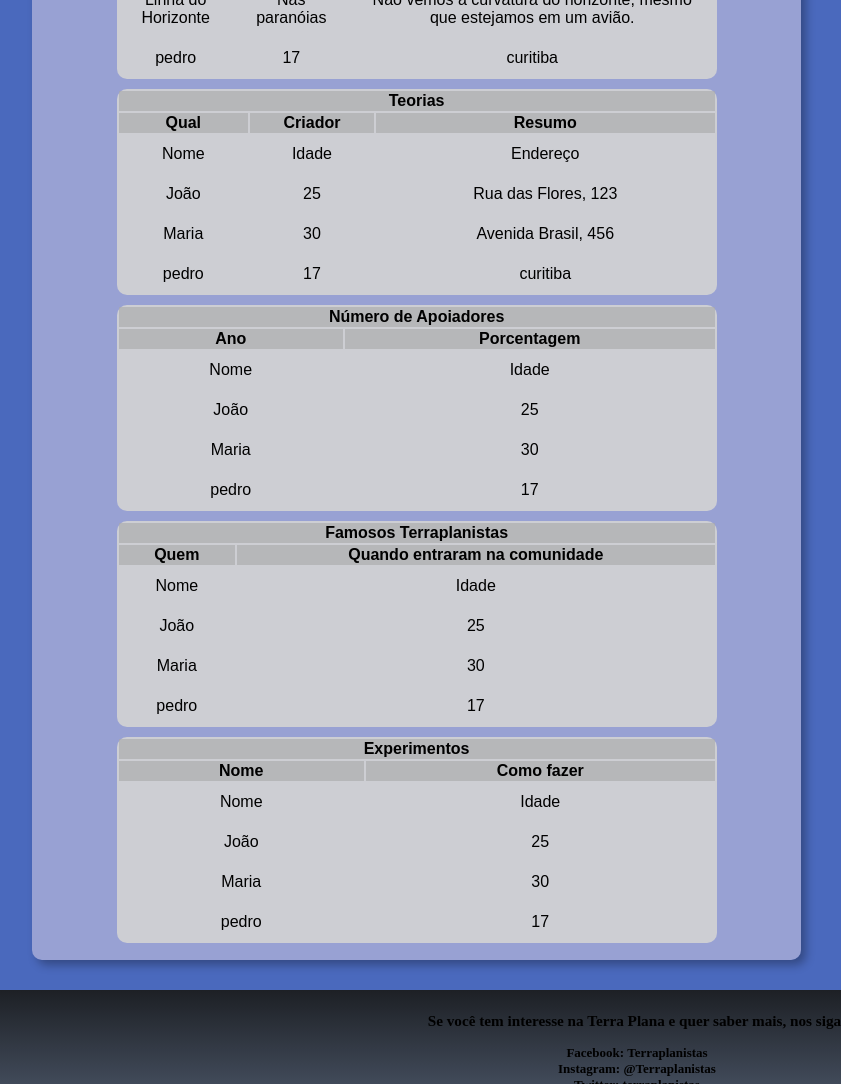
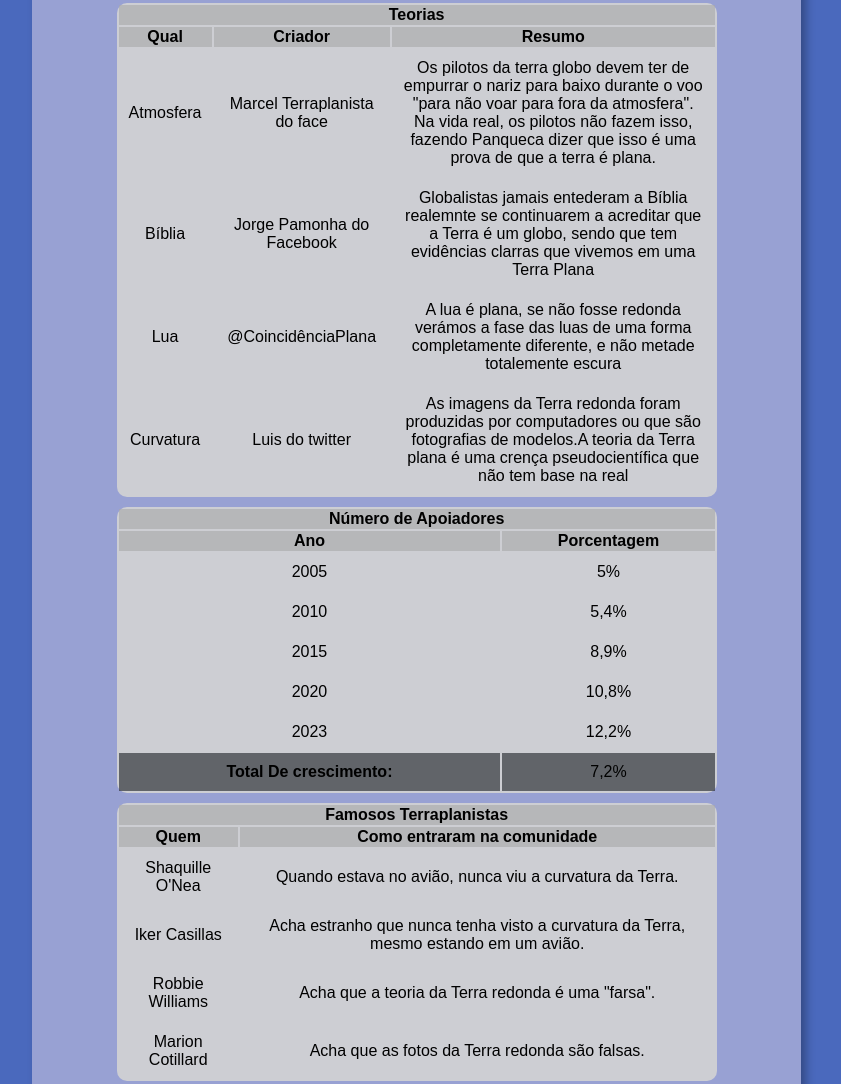
Before and after one commit to Delboniisa/Isabela_Escolaro_Delboni, a plain HTML site: page estatistica.html in a window 1280 px wide. Shown: the part 585-1669 px from the top of the page, without its empty margins (3-844 px from the left). Drawn offline with Linux system fonts and the light colour scheme.

Commit message:
informações

```diff
--- a/estatistica.html
+++ b/estatistica.html
@@ -65,7 +65,6 @@
             </tr>
           </thead>
           <tbody>
-<<<<<<< HEAD
           <tr>
               <td>Sentidos</td>
               <td>Na loucura</td>
@@ -75,7 +74,6 @@
               <td>Disco</td>
               <td>Da cabeça deles</td>
               <td>O logotipo da ONU, um disco redondo e achatado de dimensões indefinidas</td>
-=======
             <tr>
               <td>Nome</td>
               <td>Idade</td>
@@ -85,7 +83,6 @@
               <td>João</td>
               <td>25</td>
               <td>Rua das Flores, 123</td>
->>>>>>> c31e022d3cfaf18c3ce7196fa91fd7597b3f681f
             </tr>
             <tr>
               <td>Sol e Lua</td>
@@ -93,17 +90,9 @@
               <td>Quando o sol está sobre determinada parte do disco que forma a Terra, é dia ali. Quando não está, é noite</td>
             </tr>
             <tr>
-<<<<<<< HEAD
               <td>Linha do Horizonte</td>
               <td>Nas paranóias</td>
               <td>Não vemos a curvatura do horizonte, mesmo que estejamos em um avião. </td>
-          </tr>
-=======
-              <td>pedro</td>
-              <td>17</td>
-              <td>curitiba</td>
-            </tr>
->>>>>>> c31e022d3cfaf18c3ce7196fa91fd7597b3f681f
           </tbody>
         </table>
         <table class="tab2">
@@ -119,24 +108,24 @@
           </thead>
           <tbody>
             <tr>
-              <td>Nome</td>
-              <td>Idade</td>
-              <td>Endereço</td>
+              <td>Atmosfera</td>
+              <td>Marcel Terraplanista do face</td>
+              <td>Os pilotos da terra globo devem ter de empurrar o nariz para baixo durante o voo "para não voar para fora da atmosfera". Na vida real, os pilotos não fazem isso, fazendo Panqueca dizer que isso é uma prova de que a terra é plana.</td>
             </tr>
             <tr>
-              <td>João</td>
-              <td>25</td>
-              <td>Rua das Flores, 123</td>
+              <td>Bíblia</td>
+              <td>Jorge Pamonha do Facebook</td>
+              <td>Globalistas jamais entederam a Bíblia realemnte se continuarem a acreditar que a Terra é um globo, sendo que tem evidências clarras que vivemos em uma Terra Plana </td>
             </tr>
             <tr>
-              <td>Maria</td>
-              <td>30</td>
-              <td>Avenida Brasil, 456</td>
+              <td>Lua</td>
+              <td>@CoincidênciaPlana</td>
+              <td>A lua é plana, se não fosse redonda verámos a fase das luas de uma forma completamente diferente, e não metade totalemente escura</td>
             </tr>
             <tr>
-              <td>pedro</td>
-              <td>17</td>
-              <td>curitiba</td>
+              <td>Curvatura</td>
+              <td>Luis do twitter</td>
+              <td>As imagens da Terra redonda foram produzidas por computadores ou que são fotografias de modelos.A teoria da Terra plana é uma crença pseudocientífica que não tem base na real</td>
             </tr>
           </tbody>
         </table>
@@ -152,22 +141,32 @@
           </thead>
           <tbody>
             <tr>
-              <td>Nome</td>
-              <td>Idade</td>
+              <td>2005</td>
+              <td>5%</td>
             </tr>
             <tr>
-              <td>João</td>
-              <td>25</td>
+              <td>2010</td>
+              <td>5,4%</td>
             </tr>
             <tr>
-              <td>Maria</td>
-              <td>30</td>
+              <td>2015</td>
+              <td>8,9%</td>
             </tr>
             <tr>
-              <td>pedro</td>
-              <td>17</td>
+              <td>2020</td>
+              <td>10,8%</td>
+            </tr>
+            <tr>
+              <td>2023</td>
+              <td>12,2%</td>
             </tr>
           </tbody>
+          <tfoot class="tab-foot">
+            <tr>
+              <td><strong>Total De crescimento: </strong></td>
+              <td>7,2%</td>
+            </tr>
+          </tfoot>
         </table>
         <table class="tab4">
           <thead>
@@ -176,25 +175,25 @@
             </tr>
             <tr>
               <th>Quem</th>
-              <th>Quando entraram na comunidade</th>
+              <th>Como entraram na comunidade</th>
             </tr>
           </thead>
           <tbody>
             <tr>
-              <td>Nome</td>
-              <td>Idade</td>
+              <td>Shaquille O'Nea</td>
+              <td>Quando estava no avião, nunca viu a curvatura da Terra.</td>
             </tr>
             <tr>
-              <td>João</td>
-              <td>25</td>
+              <td>Iker Casillas</td>
+              <td>Acha estranho que nunca tenha visto a curvatura da Terra, mesmo estando em um avião.</td>
             </tr>
             <tr>
-              <td>Maria</td>
-              <td>30</td>
+              <td>Robbie Williams</td>
+              <td>Acha que a teoria da Terra redonda é uma "farsa".</td>
             </tr>
             <tr>
-              <td>pedro</td>
-              <td>17</td>
+              <td>Marion Cotillard</td>
+              <td>Acha que as fotos da Terra redonda são falsas.</td>
             </tr>
           </tbody>
         </table>
@@ -210,20 +209,20 @@
           </thead>
           <tbody>
             <tr>
-              <td>Nome</td>
-              <td>Idade</td>
+              <td>Experimento do laser:</td>
+              <td>Um raio laser disparado do topo de uma montanha alta deveria desaparecer além do horizonte</td>
             </tr>
             <tr>
-              <td>João</td>
-              <td>25</td>
+              <td>Experimento do GPS:</td>
+              <td>Se a Terra fosse redonda, o GPS não funcionaria. No entanto, o GPS funciona perfeitamente.</td>
             </tr>
             <tr>
-              <td>Maria</td>
-              <td>30</td>
+              <td>Experimento do eclipse solar:</td>
+              <td>Se a Terra fosse redonda, a sombra da Terra na Lua durante um eclipse solar seria sempre circular.</td>
             </tr>
             <tr>
-              <td>pedro</td>
-              <td>17</td>
+              <td>Experimento do horizonte:</td>
+              <td>Realizam esse experimento em uma área plana e sem obstáculos. Também costumam usar um horizonte artificial, como um muro ou uma linha de árvores.</td>
             </tr>
           </tbody>
         </table>
--- a/style.css
+++ b/style.css
@@ -185,6 +185,9 @@ th {
 td {
   padding: 10px;
 }
+.tab-foot{
+  background-color: #2d3136ab;
+}
 
 /*Comando para Produtos*/
 .aside_produto {
```
